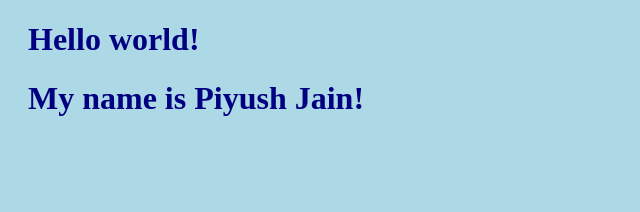
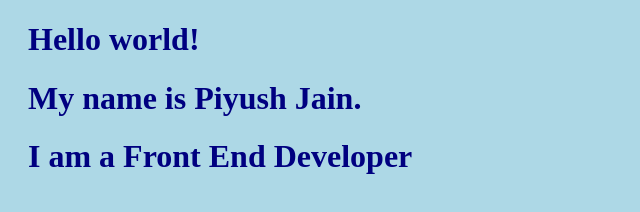
Before and after one commit to pjiot/hello-world, a plain HTML site: page index.html in a window 1280 px wide. Shown: the whole page, without its empty margins (0-640 px from the left). Drawn offline with Linux system fonts and the light colour scheme.

Commit message:
Update index.html
Updated html file with Role.

```diff
--- a/index.html
+++ b/index.html
@@ -6,6 +6,7 @@
   </head>
   <body>
     <h1>Hello world!</h1>
-    <h1>My name is Piyush Jain!</h1>
+    <h1>My name is Piyush Jain.</h1>
+    <h1>I am a Front End Developer</h1>
   </body>
 </html>
```
